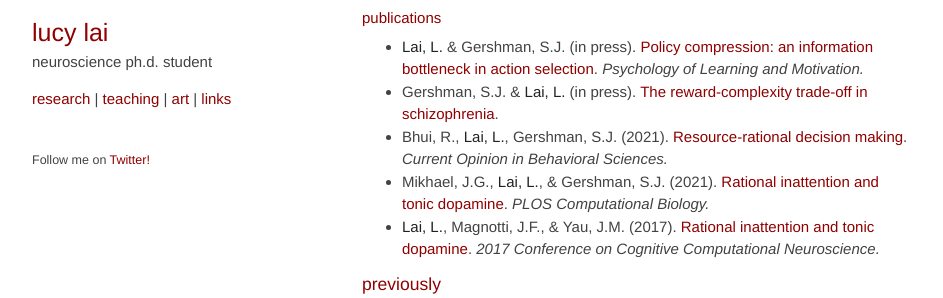
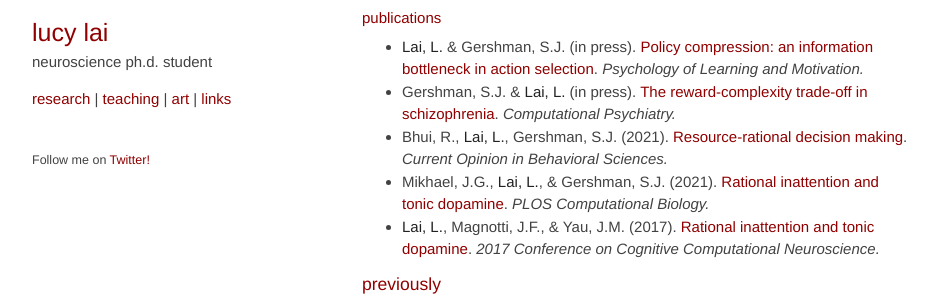
Before and after one commit to lucylai96/lucylai96.github.io, a Jekyll site: the page built from research.md, in a window 1280 px wide and 1069 px high. Shown: the part 354-652 px from the top of the window, without its empty margins (168-1111 px from the left). Built offline with Jekyll 4.4.1, drawn with Linux system fonts in a browser that asks for light colours; our own code applies the rules of GitHub Pages for plain Markdown files.

Commit message:
Update research.md

```diff
--- a/research.md
+++ b/research.md
@@ -9,7 +9,7 @@
 
 #### publications
 - **Lai, L.** & Gershman, S.J. (in press). [Policy compression: an information bottleneck in action selection](./pubs/LaiGershman21.pdf){:target="_blank"}. _Psychology of Learning and Motivation._
-- Gershman, S.J. & **Lai, L.** (in press). [The reward-complexity trade-off in schizophrenia](./pubs/GershmanLai2021.pdf){:target="_blank"}.
+- Gershman, S.J. & **Lai, L.** (in press). [The reward-complexity trade-off in schizophrenia](./pubs/GershmanLai2021.pdf){:target="_blank"}. _Computational Psychiatry._
 - Bhui, R., **Lai, L.**, Gershman, S.J. (2021). [Resource-rational decision making](./pubs/BhuiLaiGershman2021.pdf){:target="_blank"}. _Current Opinion in Behavioral Sciences._
 - Mikhael, J.G., **Lai, L.**, & Gershman, S.J. (2021). [Rational inattention and tonic dopamine](./pubs/MikhaelLaiGershman21.pdf){:target="_blank"}. _PLOS Computational Biology._
 - **Lai, L.**, Magnotti, J.F., & Yau, J.M. (2017). [Rational inattention and tonic dopamine](./pubs/LaiMagnottiYau2017.pdf){:target="_blank"}. _2017 Conference on Cognitive Computational Neuroscience._
```
